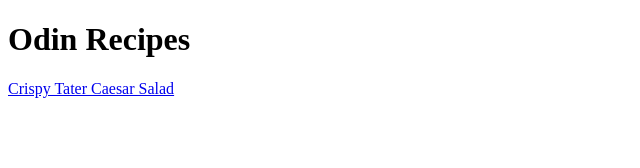
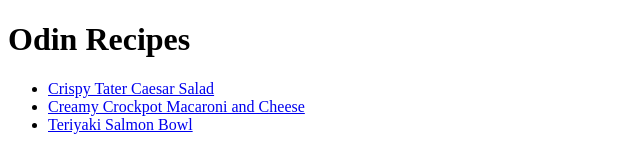
Before and after one commit to TiberiusMiczak/odin-recipes, a plain HTML site: page index.html in a window 1280 px wide. Shown: the whole page, without its empty margins (0-640 px from the left). Drawn offline with Linux system fonts and the light colour scheme.

Commit message:
added links to all recipes on main page

```diff
--- a/index.html
+++ b/index.html
@@ -7,6 +7,10 @@
 </head>
 <body>
     <h1>Odin Recipes</h1>
-    <p><a href="./recipes/crispy-tater-caesar_salad.html">Crispy Tater Caesar Salad</a></p>
+    <ul>
+        <li><a href="./recipes/crispy-tater-caesar_salad.html">Crispy Tater Caesar Salad</a></li>
+        <li><a href="./recipes/creamy_crockpot_macaroni_and_cheese.html">Creamy Crockpot Macaroni and Cheese</a></li>
+        <li><a href="./recipes/teriyaki_salmon_bowl.html">Teriyaki Salmon Bowl</a></li>
+    </ul>
 </body>
 </html>
```
Also changed, not shown: recipes/teriyaki_salmon_bowl.html (+1 -1 lines).
